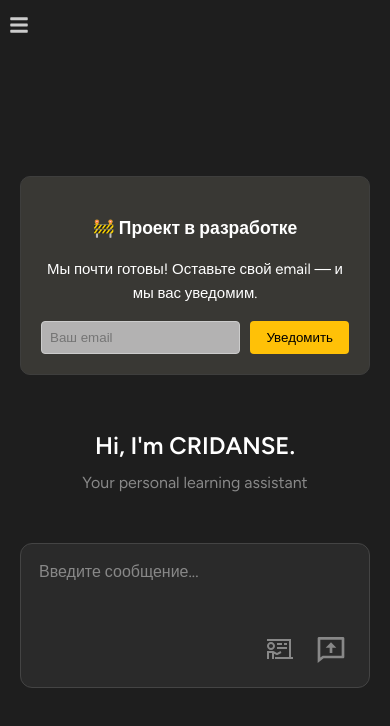
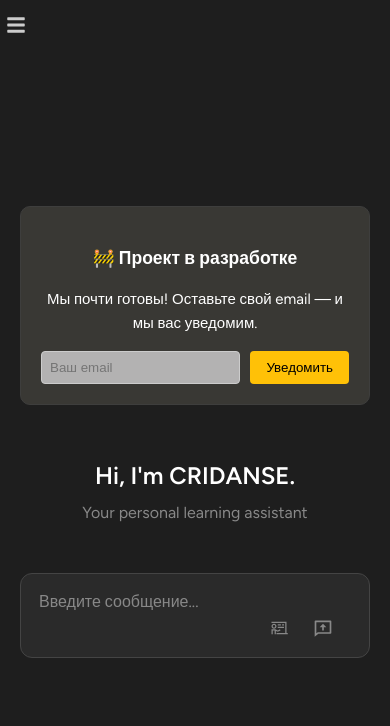
Before and after one commit to Maricvs/CRIDANSE, a React (Vite) app in the folder frontend/: page / in a window 390 px wide. Shown: the top 726 px of the page. Built offline with nearby package versions, Linux system fonts and the light colour scheme.

Commit message:
chat_input_buttons

```diff
--- a/frontend/src/ChatField.css
+++ b/frontend/src/ChatField.css
@@ -318,12 +318,33 @@
     padding-bottom: calc(4rem + env(safe-area-inset-bottom));
   }
 
-  .send-button {
+  .action-buttons {
+    position: absolute;
     right: 0.75rem;
+    top: 50%;
+    transform: translateY(-50%);
+    display: flex;
+    gap: 8px;
+    z-index: 10;
   }
 
-  .chat-input-tools {
-    left: 0.75rem;
+  .chat-action-button {
+    width: 36px;
+    height: 36px;
+    display: flex;
+    align-items: center;
+    justify-content: center;
+    background: transparent;
+    border: none;
+    color: #888;
+    cursor: pointer;
+    transition: all 0.2s ease;
+    font-size: 20px;
+  }
+
+  .chat-action-button:hover {
+    color: #fff;
+    background-color: rgba(255, 255, 255, 0.1);
   }
 }
 
--- a/frontend/src/Sidebar.css
+++ b/frontend/src/Sidebar.css
@@ -137,7 +137,6 @@ a:hover {
 .sidebar-toggle-fixed {
   position: fixed;
   top: 14px;
-  left: 3px;
   background: none;
   border: none;
   color: #ccc;
--- a/frontend/src/components/ChatField.tsx
+++ b/frontend/src/components/ChatField.tsx
@@ -177,10 +177,10 @@ const ChatField: React.FC<ChatFieldProps> = ({ onMessageSent }) => {
           ref={textareaRef}
         />
         <div className="action-buttons">
-          <button className={`chat-action-button ${inputValue.trim() ? 'visible' : ''}`} onClick={handleSendMessage}>
+          <button className="chat-action-button" onClick={handleSendMessage}>
             <LiaChalkboardTeacherSolid />
           </button>
-          <button className={`chat-action-button ${inputValue.trim() ? 'visible' : ''}`} onClick={handleSendMessage}>
+          <button className="chat-action-button" onClick={handleSendMessage}>
             <RiChatUploadLine />
           </button>
         </div>
```
